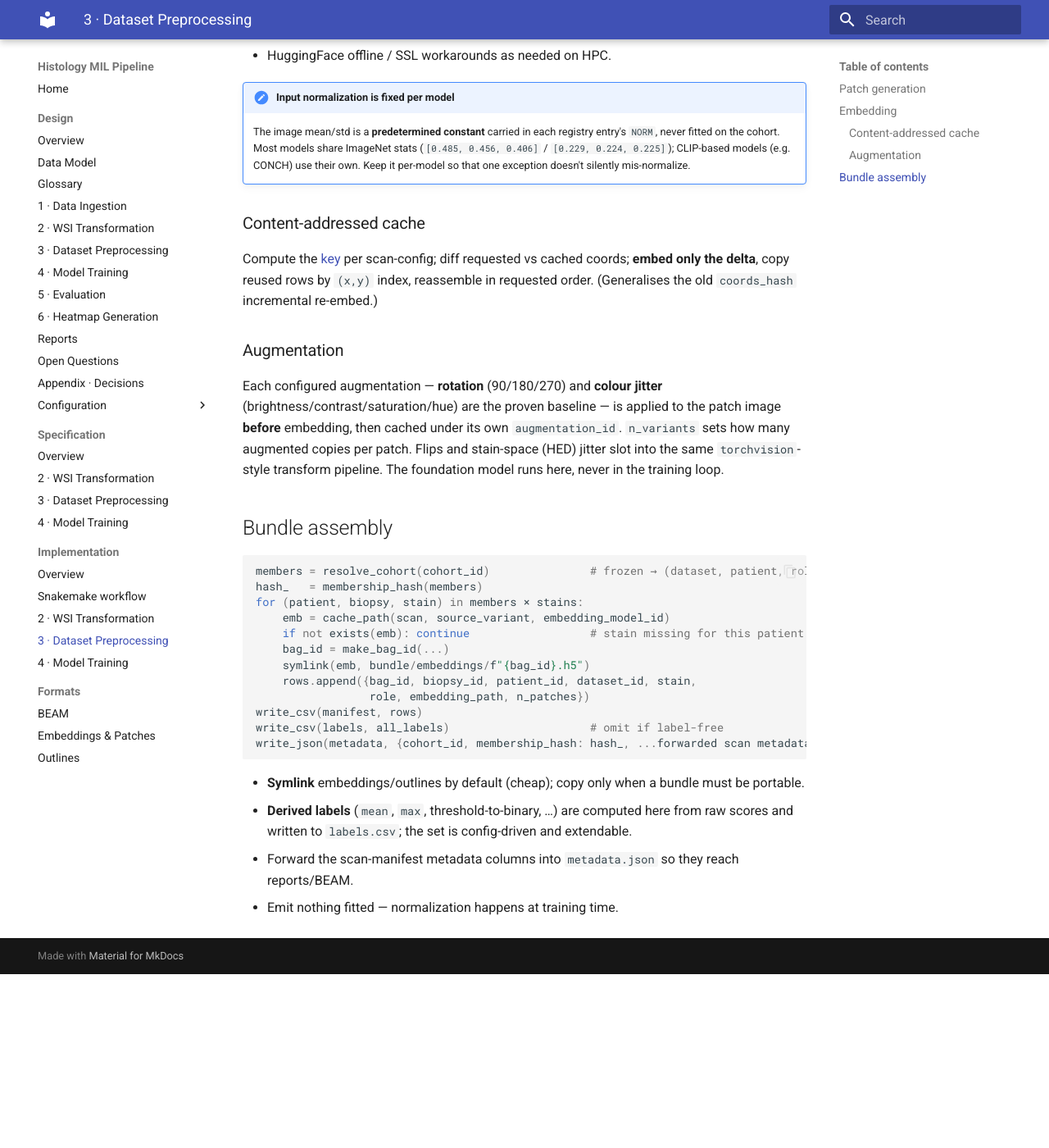
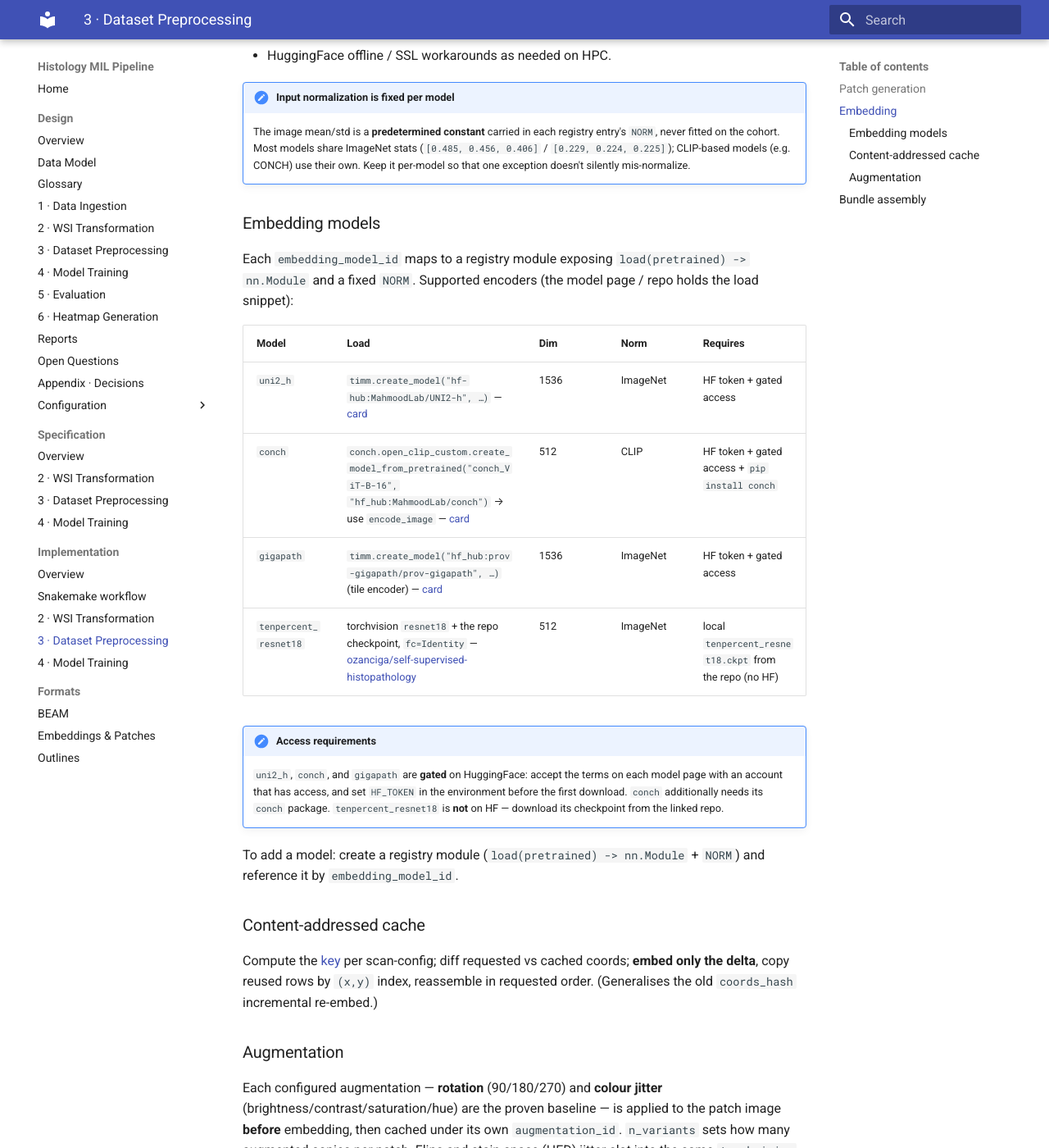
Before and after one commit to TheodorLindberg/SPRINTER_CLAM_DESIGN, an MkDocs documentation site: the page built from docs/impl/preprocessing.md, in a window 1280 px wide and 1400 px high, scrolled down 911 px. Shown: the whole window at 82% size. Built offline with MkDocs 1.6.1 and Material for MkDocs 9.7.7, drawn with Linux system fonts in a browser that asks for light colours; before the commit the page ends 2099 px from its top, so only the background shows below that.

Commit message:
Document identifier grains and embedding models
- Data model: identifier-grains table (why scan_id/bag_id/etc. coexist)
- Impl: embedding-models registry table with load links + HF
  gated-access/token requirements; tenpercent from ozanciga repo
- Drop plain resnet18/resnet50 from the supported encoders

Co-Authored-By: Claude Opus 4.8 <noreply@anthropic.com>

```diff
--- a/docs/impl/preprocessing.md
+++ b/docs/impl/preprocessing.md
@@ -39,6 +39,22 @@ save_h5(coords, embeddings, attrs)
 !!! note "Input normalization is fixed per model"
     The image mean/std is a **predetermined constant** carried in each registry entry's `NORM`, never fitted on the cohort. Most models share ImageNet stats (`[0.485, 0.456, 0.406]` / `[0.229, 0.224, 0.225]`); CLIP-based models (e.g. CONCH) use their own. Keep it per-model so that one exception doesn't silently mis-normalize.
 
+### Embedding models
+
+Each `embedding_model_id` maps to a registry module exposing `load(pretrained) -> nn.Module` and a fixed `NORM`. Supported encoders (the model page / repo holds the load snippet):
+
+| Model | Load | Dim | Norm | Requires |
+|---|---|---|---|---|
+| `uni2_h` | `timm.create_model("hf-hub:MahmoodLab/UNI2-h", …)` — [card](https://huggingface.co/MahmoodLab/UNI2-h) | 1536 | ImageNet | HF token + gated access |
+| `conch` | `conch.open_clip_custom.create_model_from_pretrained("conch_ViT-B-16", "hf_hub:MahmoodLab/conch")` → use `encode_image` — [card](https://huggingface.co/MahmoodLab/CONCH) | 512 | CLIP | HF token + gated access + `pip install conch` |
+| `gigapath` | `timm.create_model("hf_hub:prov-gigapath/prov-gigapath", …)` (tile encoder) — [card](https://huggingface.co/prov-gigapath/prov-gigapath) | 1536 | ImageNet | HF token + gated access |
+| `tenpercent_resnet18` | torchvision `resnet18` + the repo checkpoint, `fc=Identity` — [ozanciga/self-supervised-histopathology](https://github.com/ozanciga/self-supervised-histopathology) | 512 | ImageNet | local `tenpercent_resnet18.ckpt` from the repo (no HF) |
+
+!!! note "Access requirements"
+    `uni2_h`, `conch`, and `gigapath` are **gated** on HuggingFace: accept the terms on each model page with an account that has access, and set `HF_TOKEN` in the environment before the first download. `conch` additionally needs its `conch` package. `tenpercent_resnet18` is **not** on HF — download its checkpoint from the linked repo.
+
+To add a model: create a registry module (`load(pretrained) -> nn.Module` + `NORM`) and reference it by `embedding_model_id`.
+
 ### Content-addressed cache
 
 Compute the [key](../spec/preprocessing.md#cache-key) per scan-config; diff requested vs cached coords; **embed only the delta**, copy reused rows by `(x,y)` index, reassemble in requested order. (Generalises the old `coords_hash` incremental re-embed.)
```
Also changed, not shown: docs/design/02-data-model.md (+14 -0 lines).
